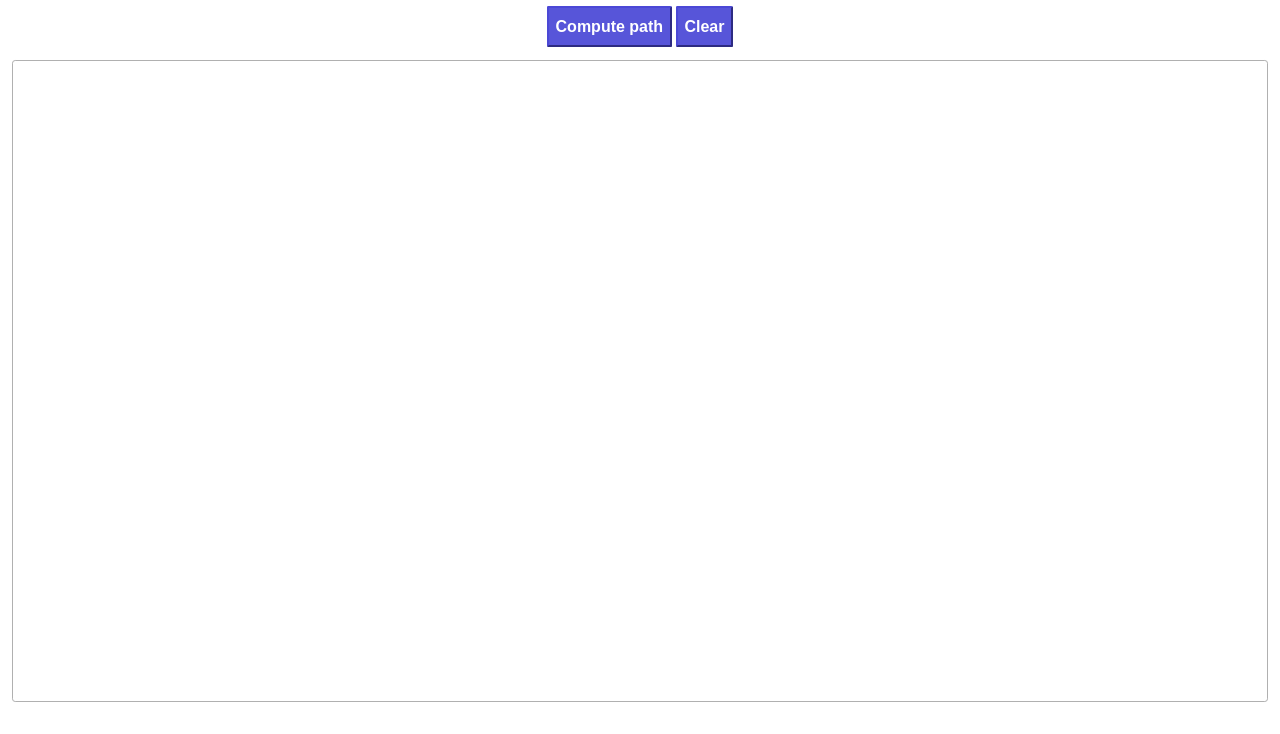
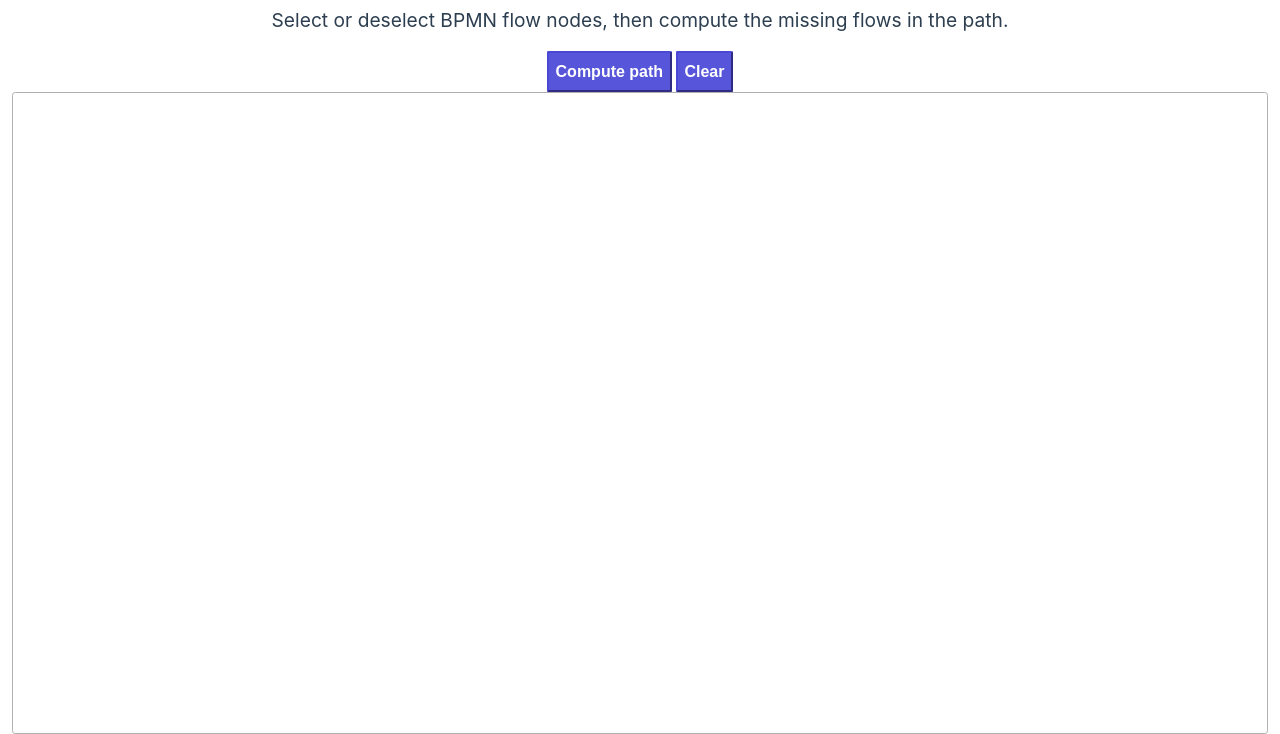
Before and after one commit to process-analytics/bpmn-visualization-addons, a website built with Vite: page packages/demo/index.html in a window 1280 px wide. Shown: the part 85-819 px from the top of the page. Built offline with nearby package versions, Linux system fonts and the light colour scheme; what @process-analytics/bv-experimental-add-ons, bpmn-visualization would draw is missing.

Commit message:
feat(demo): provide guidance in the page (#54)
Explain what the demo does and how to interact with the demo.

```diff
--- a/packages/demo/index.html
+++ b/packages/demo/index.html
@@ -11,11 +11,13 @@
     <header>
       <img src="/logo.svg" id="logo" alt="The Process Analytics project logo" class="logo">
       <h1>PathResolver demo</h1>
-<!--      <a href="https://github.com/process-analytics/bpmn-visualization-demo-template/" target="_blank" class="gh-logo"><img src="/github-logo.svg" id="gh-logo" alt="The GitHub logo"></a>-->
     </header>
-    <section class="controls">
-      <button id="btn-compute-path">Compute path</button>
-      <button id="bt-clear">Clear</button>
+    <section class="presentation">
+      <div class="description">Select or deselect BPMN flow nodes, then compute the missing flows in the path.</div>
+      <div class="controls">
+        <button id="btn-compute-path">Compute path</button>
+        <button id="bt-clear">Clear</button>
+      </div>
     </section>
     <div id="bpmn-container"></div>
   </body>
--- a/packages/demo/src/style.css
+++ b/packages/demo/src/style.css
@@ -16,8 +16,8 @@
 
 :root {
   font-family: Inter, system-ui, Avenir, Helvetica, Arial, sans-serif;
+  font-weight: 400;
   line-height: 1.5;
-  font-weight: 400;
 }
 
 body {
@@ -41,6 +41,20 @@
   height: 3rem;
   width: 3rem;
   margin-right: .5rem;
+}
+
+.presentation {
+  display: flex;
+  flex-direction: column ;
+}
+
+.description {
+  font-size: 1.2rem;
+  margin-bottom: 1rem;
+}
+
+.controls {
+  align-self: center;
 }
 
 .controls button {
```
